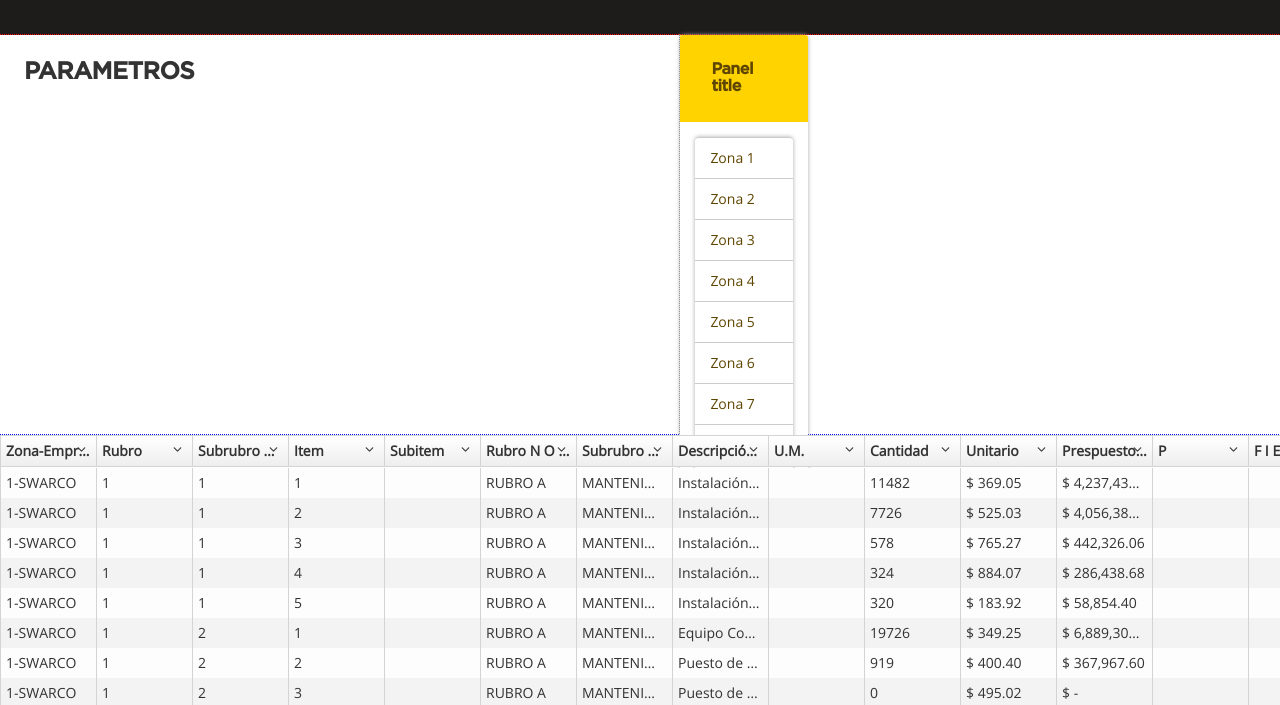
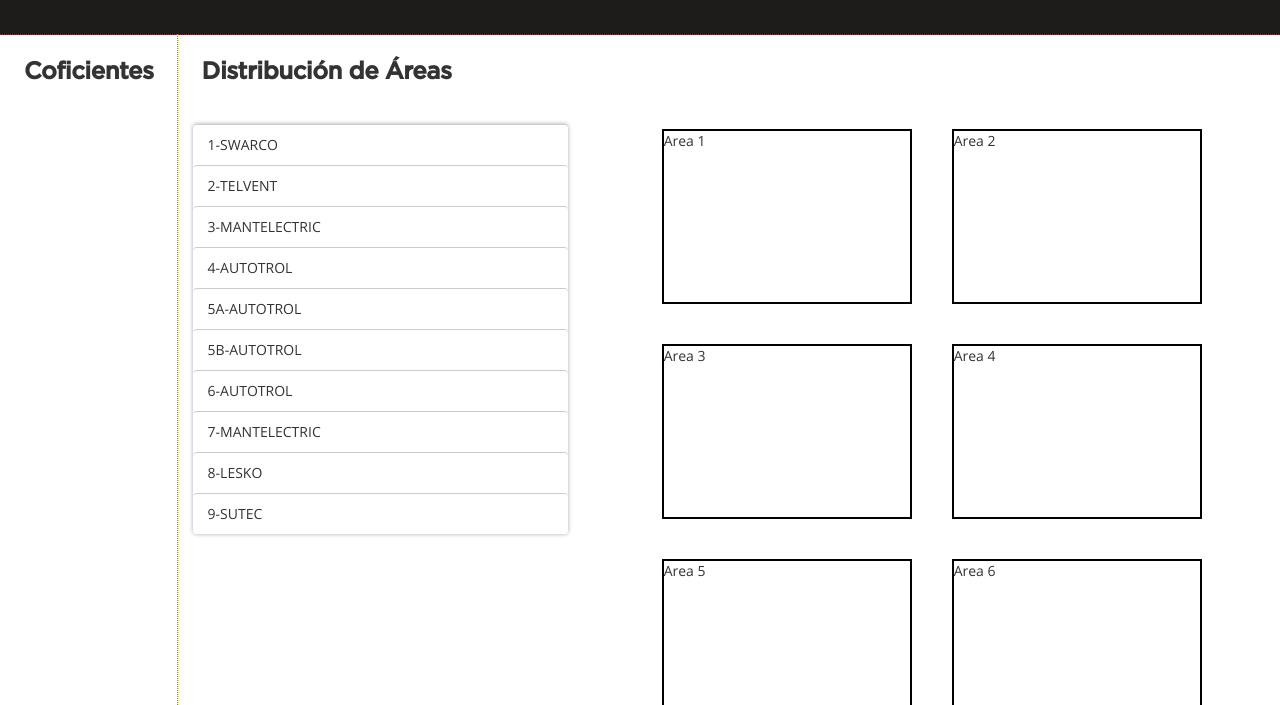
Before and after one commit to SSTyT/dashboard-semaforos, a website: page index.html in a window 1280 px wide. Shown: the part 91-796 px from the top of the page. Drawn offline with Linux system fonts and the light colour scheme.

Commit message:
maquetando algo

```diff
--- /dev/null
+++ b/app/components/distribution/_distribution.scss
@@ -0,0 +1,44 @@
+/* On the flex container */
+
+.zone-picker {
+    display: -webkit-flex;
+    display: flex;
+    .areas {
+        display: -webkit-flex;
+        display: flex;
+        width: 450px;
+        height: 460px;
+        padding: 15px;
+        .list-group {
+            width: 100%
+        }
+    }
+    .drop-container {
+        width: 70%;
+        padding: 0 30px;
+        display: -webkit-flex;
+        display: flex;
+        -webkit-align-items: center;
+        align-items: center;
+        -webkit-justify-content: center;
+        justify-content: center;
+        /* You can set flex-wrap and flex-direction individually */
+        -webkit-flex-direction: row;
+        flex-direction: row;
+        -webkit-flex-wrap: wrap;
+        flex-wrap: wrap;
+        /* Or do it all in one line with flex flow */
+        -webkit-flex-flow: row wrap;
+        flex-flow: row wrap;
+        /* tweak the where items line up on the row */
+        /* valid values are: flex-start, flex-end, space-between, space-around, stretch */
+        -webkit-align-content: flex-end;
+        align-content: flex-end;
+        .dropzone {
+            width: 250px;
+            height: 175px;
+            border: solid 2px #000;
+            margin: 20px;
+        }
+    }
+}
--- a/app/components/distribution/distribution.controller.js
+++ b/app/components/distribution/distribution.controller.js
@@ -0,0 +1,25 @@
+'use strict';
+angular.module('dashboard-semaforos')
+  .controller('DistributionCtrl', ['$scope', function barChartCtrl($scope) {
+    $scope.areas = [
+      { name: "1-SWARCO" },
+      { name: "2-TELVENT" },
+      { name: "3-MANTELECTRIC" },
+      { name: "4-AUTOTROL" },
+      { name: "5A-AUTOTROL" },
+      { name: "5B-AUTOTROL" },
+      { name: "6-AUTOTROL" },
+      { name: "7-MANTELECTRIC" },
+      { name: "8-LESKO" },
+      { name: "9-SUTEC" }
+    ];
+
+    $scope.dropzones = [
+      { name: "Area 1" },
+      { name: "Area 2" },
+      { name: "Area 3" },
+      { name: "Area 4" },
+      { name: "Area 5" },
+      { name: "Area 6" }
+    ]
+  }]);
--- /dev/null
+++ b/app/components/distribution/drag.ul.directive.js
@@ -0,0 +1,13 @@
+'use strict';
+angular.module('dashboard-semaforos')
+  .directive('dragUl', [function() {
+    return {
+      restrict: 'E',
+      templateUrl: 'distribution/drag.html',
+      scope: {
+        'data': '='
+      },
+      controller: 'dragUlCtrl'
+    }
+  }])
+  .controller('dragUlCtrl', ['$scope', '$element', function barChartCtrl($scope, $element) {}]);
--- /dev/null
+++ b/app/components/distribution/drop.div.directive.js
@@ -0,0 +1,11 @@
+'use strict';
+angular.module('dashboard-semaforos')
+  .directive('dropDiv', [function() {
+    return {
+      restrict: 'E',
+      templateUrl: 'distribution/drop.html',
+      scope: { name: '=' },
+      controller: 'dropDivCtrl'
+    }
+  }])
+  .controller('dropDivCtrl', ['$scope', '$element', function barChartCtrl($scope, $element) {}]);
--- a/app/shared/templates.js
+++ b/app/shared/templates.js
@@ -1,2 +1,4 @@
-angular.module('templates', []).run(['$templateCache', function($templateCache) {$templateCache.put('distribution/distribution.html','<div>\n    <zone-picker></zone-picker>\n</div>\n');
-$templateCache.put('zone-picker/zone-picker.html','<div class="row">\n    <div class="col-xs-3">\n        <div class="panel panel-primary">\n            <div class="panel-heading">\n                <h3 class="panel-title">Panel title</h3>\n            </div>\n            <div class="panel-body">\n                <ul class="list-group">\n                    <li class="list-group-item">Zona 1</li>\n                    <li class="list-group-item">Zona 2</li>\n                    <li class="list-group-item">Zona 3</li>\n                    <li class="list-group-item">Zona 4</li>\n                    <li class="list-group-item">Zona 5</li>\n                    <li class="list-group-item">Zona 6</li>\n                    <li class="list-group-item">Zona 7</li>\n                    <li class="list-group-item">Zona 8</li>\n                    <li class="list-group-item">Zona 9</li>\n                    <li class="list-group-item">Zona 10</li>\n                </ul>\n            </div>\n        </div>\n    </div>\n</div>\n');}]);
+angular.module('templates', []).run(['$templateCache', function($templateCache) {$templateCache.put('distribution/distribution.html','<div class="zone-picker" ng-controller="DistributionCtrl">\r\n    <div class="areas">\r\n        <ul class="list-group">\r\n            <drag-ul ng-repeat="area in areas" data="area"></drag-ul>\r\n        </ul>\r\n    </div>\r\n    <div class="drop-container">\r\n        <drop-div name="zone.name" ng-repeat="zone in dropzones"></drop-div>\r\n    </div>\r\n</div>\r\n');
+$templateCache.put('distribution/drag.html','<li class="list-group-item">{{data.name}}</li>');
+$templateCache.put('distribution/drop.html','<div class="dropzone">{{name}}</div>');
+$templateCache.put('zone-picker/zone-picker.html','<div class="row">\r\n    <div class="col-xs-3">\r\n        <div class="panel panel-primary">\r\n            <div class="panel-heading">\r\n                <h3 class="panel-title">Panel title</h3>\r\n            </div>\r\n            <div class="panel-body">\r\n                <ul class="list-group">\r\n                    <li class="list-group-item">Zona 1</li>\r\n                    <li class="list-group-item">Zona 2</li>\r\n                    <li class="list-group-item">Zona 3</li>\r\n                    <li class="list-group-item">Zona 4</li>\r\n                    <li class="list-group-item">Zona 5</li>\r\n                    <li class="list-group-item">Zona 6</li>\r\n                    <li class="list-group-item">Zona 7</li>\r\n                    <li class="list-group-item">Zona 8</li>\r\n                    <li class="list-group-item">Zona 9</li>\r\n                    <li class="list-group-item">Zona 10</li>\r\n                </ul>\r\n            </div>\r\n        </div>\r\n    </div>\r\n</div>\r\n');}]);
--- a/app/styles.scss
+++ b/app/styles.scss
@@ -25,8 +25,8 @@
 	.parameters{
 		outline: 1px dotted red;
 		display: flex;
-		height: 400px;
 		.coeficients{
+			width:20%;
 			flex-grow: 1;
 			outline: 1px dotted  yellow;
 			h3{
@@ -35,7 +35,7 @@
 		}
 		.distribution{
 			outline: 1px dotted  gray;
-			flex-grow: 1;
+			flex-grow: 3;
 			h3{
 				margin:1em;
 			}
@@ -53,3 +53,4 @@
 
 //imports
 @import "components/barchart/barchart";
+@import "components/distribution/distribution";
--- a/index.html
+++ b/index.html
@@ -1,5 +1,6 @@
 <!DOCTYPE html>
 <html>
+
 <head>
     <title>Dashboard Pliego</title>
     <meta name="viewport" content="width=device-width, initial-scale=1.0">
@@ -10,12 +11,11 @@
     <link href="assets/styles/ui-grid.min.css" rel="styleSheet" />
     <link href="app/styles.css" rel="stylesheet">
 </head>
+
 <body>
     <div class="content" ng-app="dashboard-semaforos" ng-controller="DashboardController as vm">
         <div class="header">
-
             <div class="logo">
-
             </div>
             <div class="title">
                 <h1>DASHBOARD SEMAFOROS</h1>
@@ -23,9 +23,10 @@
         </div>
         <div class="parameters">
             <div class="coeficients">
-                    <h3>PARAMETROS</h3>
+                <h3>Coficientes</h3>
             </div>
             <div class="distribution">
+                <h3>Distribución de Áreas</h3>
                 <div ng-include="'distribution/distribution.html'" scope="" onload="">
                 </div>
             </div>
@@ -35,7 +36,6 @@
         </div>
         <div class="table"></div>
     </div>
-
     <!--libs-->
     <script src="assets/js/jquery.min.js"></script>
     <script src="assets/js/bootstrap.min.js"></script>
@@ -43,14 +43,15 @@
     <script src="assets/js/d3.tip.v0.6.3.js"></script>
     <script src="assets/js/angular.min.js"></script>
     <script src="assets/js/ui-grid.min.js"></script>
-
     <!--app-->
     <script src="app/shared/templates.js"></script>
     <script src="app/app.js"></script>
     <script src="app/components/barchart/barchart.directive.js"></script>
-        <script src="app/components/zone-picker/zone-picker.directive.js"></script>
+    <script src="app/components/distribution/distribution.controller.js"></script>
+    <script src="app/components/distribution/drag.ul.directive.js"></script>
+    <script src="app/components/distribution/drop.div.directive.js"></script>
     <script src="app/components/dashboard.controller.js"></script>
     <script src="app/components/data.origin.service.js"></script>
+</body>
 
-    </body>
 </html>
```
Also changed, not shown: app/components/distribution/distribution.html (+9 -2 lines), app/components/distribution/drag.html (added, +1 -0 lines), app/components/distribution/drop.html (added, +1 -0 lines), app/styles.css, app/styles.min.css. Lines whose indentation alone changed are shown as unchanged.
